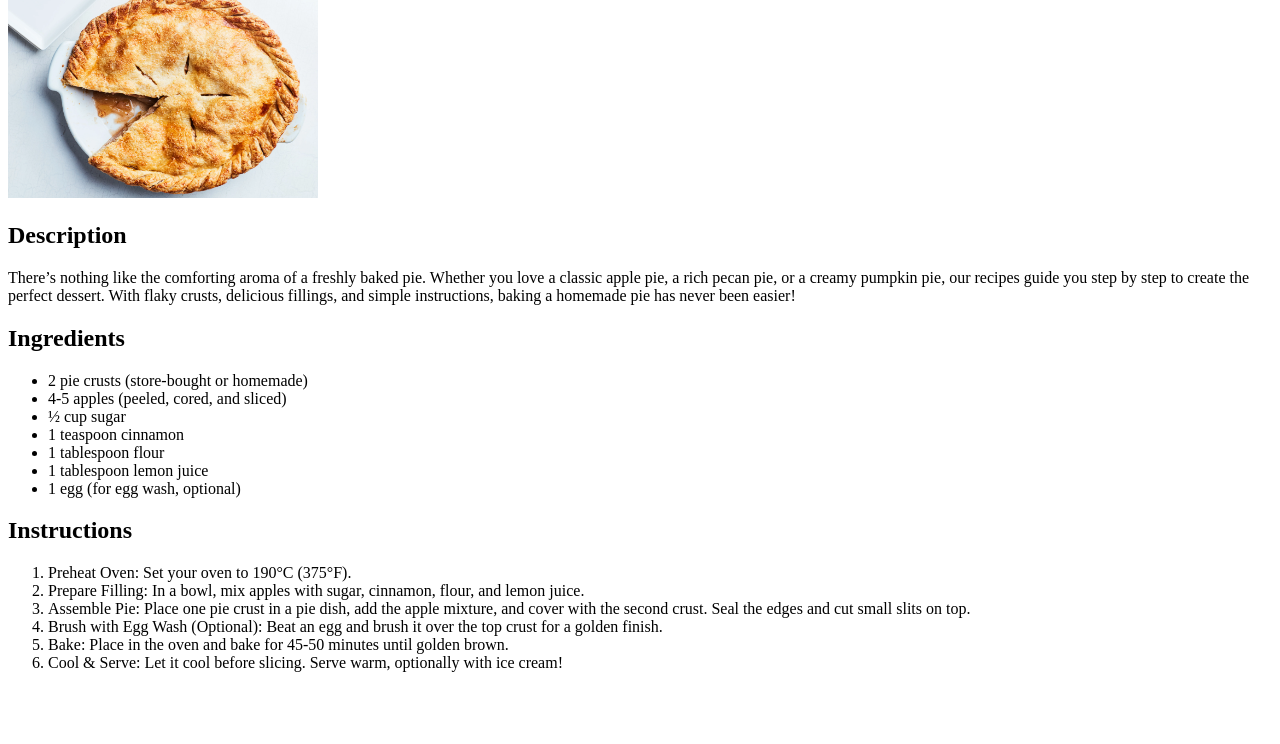
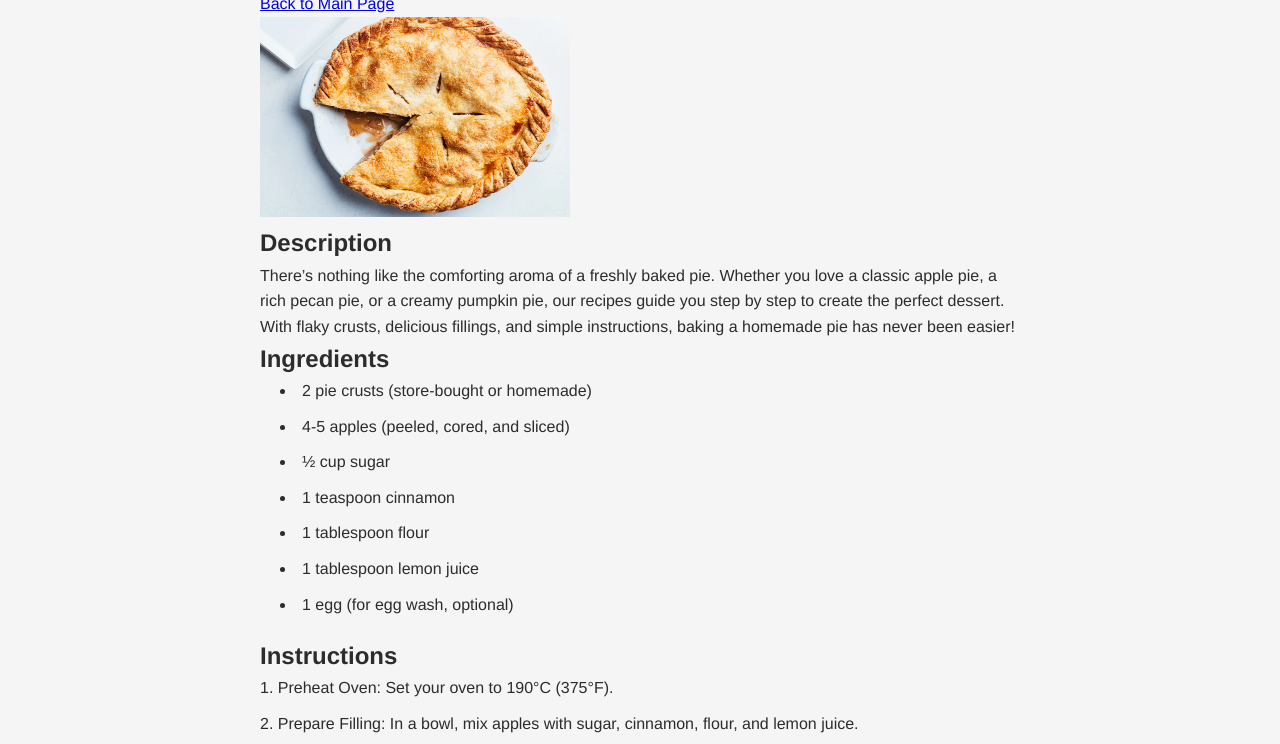
Before and after one commit to Kireshanth/odin-recipes, a plain HTML site: page recipes/pie.html in a window 1280 px wide. Shown: the part 100-844 px from the top of the page. Before the commit the page ends 800 px from the top, so only its background shows below. Drawn offline with Linux system fonts and the light colour scheme.

Commit message:
added styles to remaining recipe pages

```diff
--- a/recipes/pie.html
+++ b/recipes/pie.html
@@ -4,6 +4,7 @@
     <meta charset="UTF-8">
     <meta name="viewport" content="width=device-width, initial-scale=1.0">
     <title>Odin Recipes</title>
+    <link rel="stylesheet" href="../styles.css">
 </head>
 <body>
     <h1>Pie</h1>
@@ -13,7 +14,7 @@
     <h2>Description</h2>
     <p>There’s nothing like the comforting aroma of a freshly baked pie. Whether you love a classic apple pie, a rich pecan pie, or a creamy pumpkin pie, our recipes guide you step by step to create the perfect dessert. With flaky crusts, delicious fillings, and simple instructions, baking a homemade pie has never been easier!</p>
     <h2>Ingredients</h2>
-    <ul>
+    <ul id="ingredients">
         <li>2 pie crusts (store-bought or homemade)</li>
         <li>4-5 apples (peeled, cored, and sliced)</li>
         <li>½ cup sugar</li>
--- a/styles.css
+++ b/styles.css
@@ -31,17 +31,40 @@
     margin-bottom: 24px;
 }
 
-  ul {
-    list-style: none;
-    padding: 0;
+#recipe-list {
     display: flex;
     flex-direction: column;
+    text-align: center;
     gap: 10px;
+    list-style: none;
 }
 
-  li {
-    display: flex;
-    justify-content: center;
+
+
+#ingredients {
+    list-style-type: disc;
+    list-style-position: inside; /* Bullets inside list item */
+    padding-left: 20px;
+    margin-bottom: 20px; /* Optional: space below the list */
+}
+
+ul {
+    list-style-type: disc;
+    list-style-position: inside; /* Bullets inside list item */
+    padding-left: 20px;
+}
+
+ol {
+    list-style-type: decimal;
+    list-style-position: inside;
+}
+
+ul li {
+    margin-bottom: 10px; /* Optional: space between items */
+}
+
+ol li {
+    margin-bottom: 10px;
 }
 
 a.list-item {
```
Also changed, not shown: index.html (+1 -1 lines), recipes/pasta.html (+2 -1 lines), recipes/pizza.html (+2 -1 lines). Lines whose indentation alone changed are shown as unchanged.
